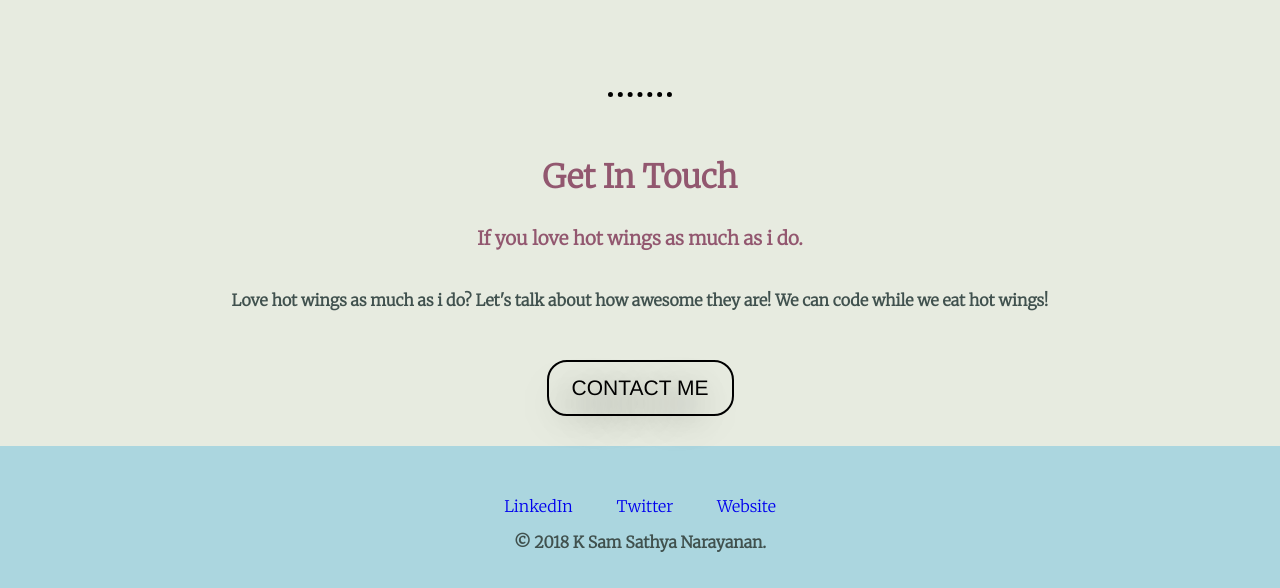
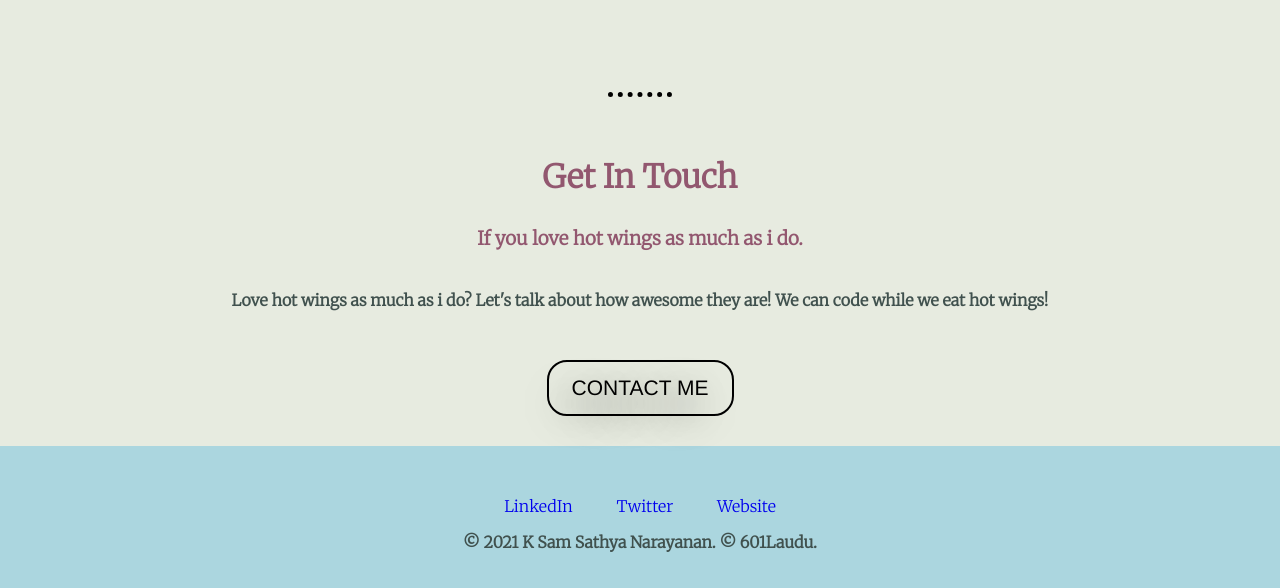
Before and after one commit to ksammy123/Intro, a plain HTML site: page index.html in a window 1280 px wide. Shown: the part 2314-2902 px from the top of the page. Drawn offline with Linux system fonts and the light colour scheme.

Commit message:
Update index.html

```diff
--- a/index.html
+++ b/index.html
@@ -57,7 +57,7 @@
     <a class="footer-link" href="https://in.linkedin.com/in/k-sam-sathya-narayanan-2501291b4" target="_blank">LinkedIn</a>
     <a class="footer-link" href="https://twitter.com/ksammy2303" target="_blank">Twitter</a>
     <a class="footer-link" href="https://ksammy123.github.io/CV/" target="_blank">Website</a>
-    <p>© 2018 K Sam Sathya Narayanan.</p>
+    <p>© 2021 K Sam Sathya Narayanan. © 601Laudu.</p>
   </div>
 
 
```
